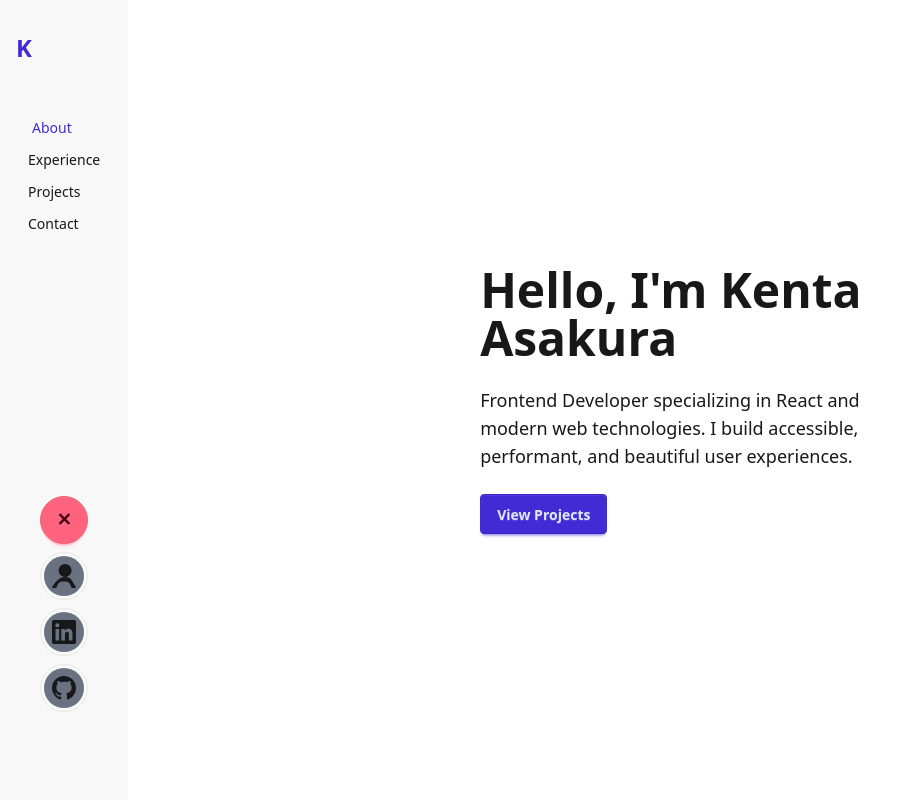
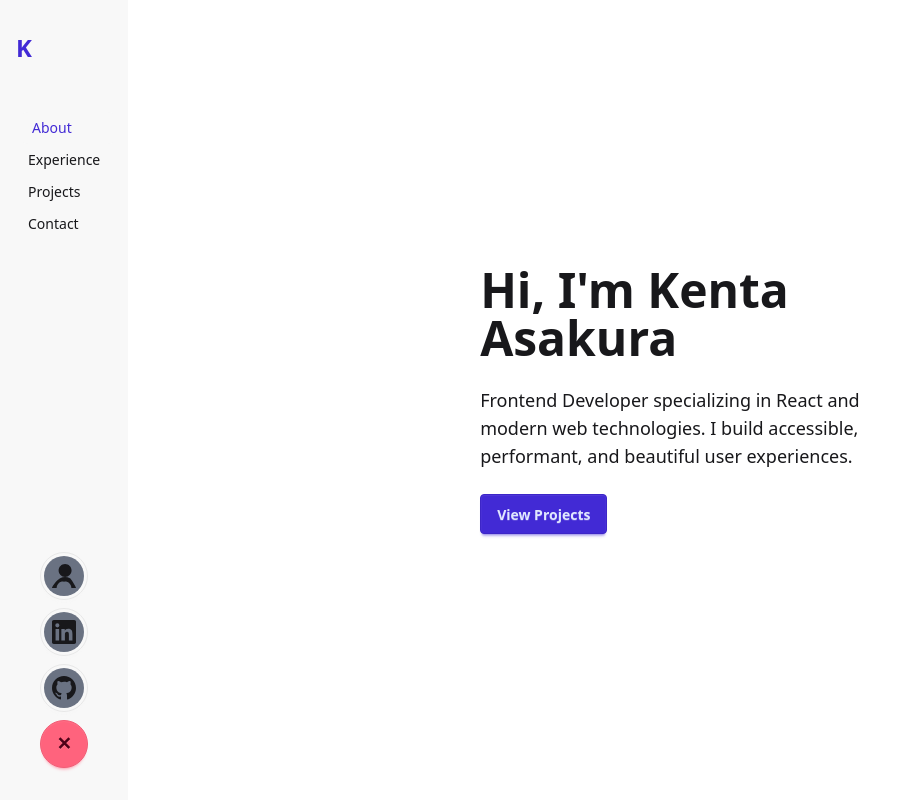
Before and after one commit to Kenta-Asakura/portfolio-v2, a React (Vite) app: page / in a window 1280 px wide. Both pictures are taken after a click on the button 64 px from the left and 744 px from the top of the page. Shown: the top 800 px of the page, without its empty margins (0-903 px from the left). Built offline with nearby package versions, Linux system fonts and the light colour scheme.

Commit message:
Header Socials Button styling adjustments to fix bug

```diff
--- a/src/components/Sections/Hero.jsx
+++ b/src/components/Sections/Hero.jsx
@@ -1,9 +1,9 @@
 function Hero() {
   return (
-    <section id="hero" className="d-hero min-h-screen d-bg-base-200">
+    <section id="hero" className="d-hero min-h-screen">
       <div className="d-hero-content">
         <div className="max-w-md">
-          <h1 className="text-5xl font-bold">Hello, I'm Kenta Asakura</h1>
+          <h1 className="text-5xl font-bold">Hi, I'm Kenta Asakura</h1>
 
           <p className="py-6 text-lg">
             Frontend Developer specializing in React and modern web technologies.
--- a/src/components/layout/Header.jsx
+++ b/src/components/layout/Header.jsx
@@ -239,34 +239,8 @@ function Header() {
               ))}
             </ul>
 
-            {/* Collapsible Social Links */}
-            {/* <div
-              id="social-links-section"
-              className={`lg:${showSocialLinks ? '' : 'hidden'}
-                flex lg:flex-col items-center gap-2 animate-fade-in`}
-            >
-              {SOCIAL_LINKS.map((social) => (
-                <a
-                  key={social.name}
-                  href={social.href}
-                  target="_blank"
-                  rel="noopener noreferrer"
-                  className="
-                    flex items-center justify-center
-                    w-10 h-10 rounded-full
-                    bg-gray-500 hover:bg-base-300
-                    hover:text-primary transition-colors
-                    focus:outline-none focus:ring-2 focus:ring-primary
-                    text-sm"
-                  aria-label={`Visit ${social.name} profile`}
-                >
-                  <span className="font-bold text-xl">{social.icon}</span>
-                </a>
-              ))}
-            </div> */}
 
             {/* Social and Chatbot Buttons */}
-            {/* TEST - Socials Toggle Button */}
             {/* a focusable div with tabIndex is necessary to work on all browsers. role="button" is necessary for accessibility */}
             <div className="d-fab items-center">
               <div
@@ -333,70 +307,9 @@ function Header() {
               ))}
 
               {/* close button should not be focusable so it can close the FAB when clicked. It's just a visual placeholder */}
-              {/* ! Daisy UI Component Styling Over written */}
               <div className="d-fab-close">
-                 <span className="d-btn d-btn-circle d-btn-lg d-btn-error">✕</span>
+                 <span className="d-btn d-btn-circle d-btn-lg d-btn-error mx-auto">✕</span>
               </div>
-
-              {/* buttons that show up when FAB is open */}
-              {/* <button className="d-btn d-btn-lg d-btn-circle">
-                <svg
-                  aria-label="Camera"
-                  xmlns="http://www.w3.org/2000/svg"
-                  fill="none"
-                  viewBox="0 0 24 24"
-                  strokeWidth="1.5"
-                  stroke="currentColor"
-                  className="size-6"
-                >
-                  <path
-                    strokeLinecap="round"
-                    strokeLinejoin="round"
-                    d="M6.827 6.175A2.31 2.31 0 0 1 5.186 7.23c-.38.054-.757.112-1.134.175C2.999 7.58 2.25 8.507 2.25 9.574V18a2.25 2.25 0 0 0 2.25 2.25h15A2.25 2.25 0 0 0 21.75 18V9.574c0-1.067-.75-1.994-1.802-2.169a47.865 47.865 0 0 0-1.134-.175 2.31 2.31 0 0 1-1.64-1.055l-.822-1.316a2.192 2.192 0 0 0-1.736-1.039 48.774 48.774 0 0 0-5.232 0 2.192 2.192 0 0 0-1.736 1.039l-.821 1.316Z"
-                  />
-                  <path
-                    strokeLinecap="round"
-                    strokeLinejoin="round"
-                    d="M16.5 12.75a4.5 4.5 0 1 1-9 0 4.5 4.5 0 0 1 9 0ZM18.75 10.5h.008v.008h-.008V10.5Z"
-                  />
-                </svg>
-              </button>
-
-              <button className="d-btn d-btn-lg d-btn-circle">
-                <svg
-                  aria-label="Gallery"
-                  xmlns="http://www.w3.org/2000/svg"
-                  fill="none"
-                  viewBox="0 0 24 24"
-                  strokeWidth="1.5"
-                  stroke="currentColor"
-                  className="size-6"
-                >
-                  <path
-                    strokeLinecap="round"
-                    strokeLinejoin="round"
-                    d="m2.25 15.75 5.159-5.159a2.25 2.25 0 0 1 3.182 0l5.159 5.159m-1.5-1.5 1.409-1.409a2.25 2.25 0 0 1 3.182 0l2.909 2.909m-18 3.75h16.5a1.5 1.5 0 0 0 1.5-1.5V6a1.5 1.5 0 0 0-1.5-1.5H3.75A1.5 1.5 0 0 0 2.25 6v12a1.5 1.5 0 0 0 1.5 1.5Zm10.5-11.25h.008v.008h-.008V8.25Zm.375 0a.375.375 0 1 1-.75 0 .375.375 0 0 1 .75 0Z"
-                  />
-                </svg>
-              </button>
-
-              <button className="d-btn d-btn-lg d-btn-circle">
-                <svg
-                  aria-label="Voice"
-                  xmlns="http://www.w3.org/2000/svg"
-                  fill="none"
-                  viewBox="0 0 24 24"
-                  strokeWidth="1.5"
-                  stroke="currentColor"
-                  className="size-6"
-                >
-                  <path
-                    strokeLinecap="round"
-                    strokeLinejoin="round"
-                    d="M12 18.75a6 6 0 0 0 6-6v-1.5m-6 7.5a6 6 0 0 1-6-6v-1.5m6 7.5v3.75m-3.75 0h7.5M12 15.75a3 3 0 0 1-3-3V4.5a3 3 0 1 1 6 0v8.25a3 3 0 0 1-3 3Z"
-                  />
-                </svg>
-              </button> */}
             </div>
 
           </div>
--- a/src/components/ui/ProjectModal.jsx
+++ b/src/components/ui/ProjectModal.jsx
@@ -117,7 +117,7 @@ function ProjectModal({ project, onClose }) {
             </div>
 
             {/* Modal Backdrop */}
-            <form method="dialog" className="modal-backdrop">
+            <form method="dialog" className="d-modal-backdrop">
                 <button onClick={onClose}>close</button>
             </form>
         </dialog>
--- a/src/index.css
+++ b/src/index.css
@@ -107,10 +107,12 @@
 
 /* Override DaisyUI components */
 @utility d-fab {
-  @apply static;
+  @apply relative;
+  @apply inset-0;
 }
 @utility d-fab-close {
-  @apply static;
+  @apply !absolute;
+  @apply !inset-x-0;
 }
 
 /* TEST */
```
